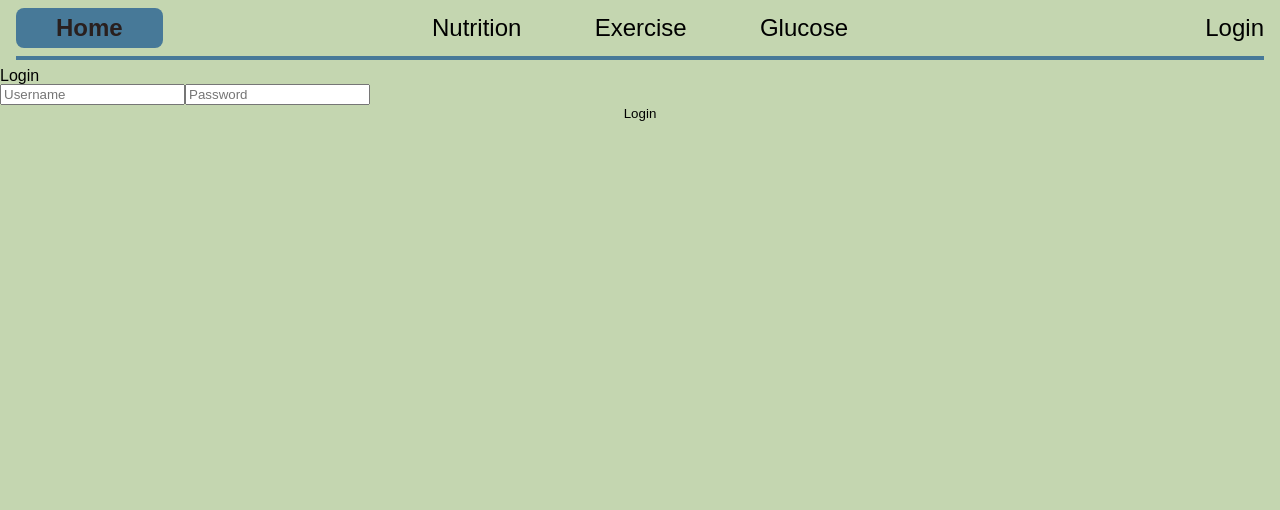
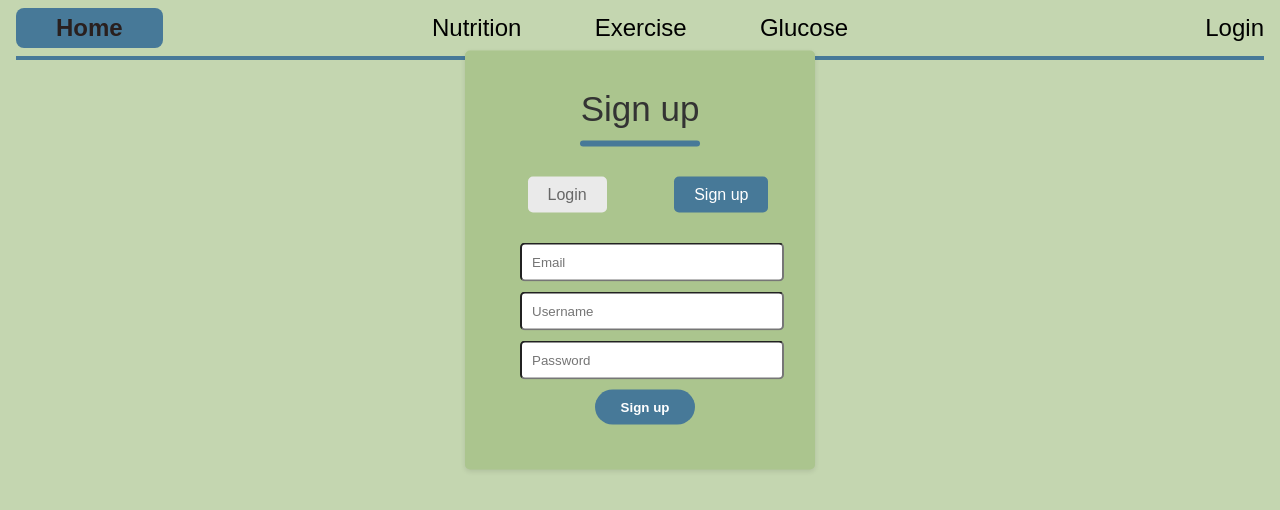
Before and after one commit to weeturtle/pi_webapp, a React (Vite) app: page /login in a window 1280 px wide. Shown: the top 510 px of the page. Built offline with nearby package versions, Linux system fonts and the light colour scheme.

Commit message:
Updated login style

```diff
--- a/src/components/data_inputs/descriptionbox.tsx
+++ b/src/components/data_inputs/descriptionbox.tsx
@@ -1,3 +1,5 @@
+import './datastyle.scss';
+
 const DescriptionBox = (description: string, setDescription: (description: string) => void) => {
   return (
     <div className="description-box">
--- a/src/components/login/index.tsx
+++ b/src/components/login/index.tsx
@@ -1,5 +1,6 @@
 import { useState } from 'react';
 import { useAuth } from '../../auth/AuthProvider';
+import './login.scss';
 
 const LoginBox = () => {
   const [username, setUsername] = useState('');
@@ -15,12 +16,21 @@ const LoginBox = () => {
     alert('please provide a valid input');
   };
 
+  const [action, setAction] = useState('Sign up');
+
   return (
     <div className="login_container">
-      <h1>Login</h1>
+      <h2 className= "logintitle">{action}</h2>
+      <div className="decorunder"></div>
+      <div className = "submitbutton-container">
+        <div className = {action=== 'Login'?'submitbuttons': 'submitbuttons gray'} onClick={() => {setAction('Login');}}>Login</div>
+        <div className = {action=== 'Login'?'submitbuttons gray': 'submitbuttons'} onClick={() => {setAction('Sign up');}} >Sign up</div>
+      </div>
+      {action=== 'Login'?<div></div>: <input type="email" value={username} onChange={(e) => setUsername(e.target.value)} placeholder="Email" />}
       <input type="text" value={username} onChange={(e) => setUsername(e.target.value)} placeholder="Username" />
       <input type="password" value={password} onChange={(e) => setPassword(e.target.value)} placeholder="Password" />
-      <button onClick={handleSubmitEvent}>Login</button>
+      <button onClick={handleSubmitEvent}>{action}</button>
+      {/*Might need to do a thingy*/}
     </div>
   );
 };
--- /dev/null
+++ b/src/components/login/login.scss
@@ -0,0 +1,68 @@
+.login_container{
+    position: absolute;
+    margin-top: 15%;
+    width: 350px;
+    background-color: #ABC58E;
+    left:50%;
+    transform: translate(-50%, -50%);
+    padding: 25px 25px 45px 25px;
+    border-radius: 5px;
+    box-shadow: 0 2px 5px rgba(0, 0, 0, 0.1);
+    border-color: #477998;
+
+    .logintitle{
+        text-align: center;
+        padding: 15px 20px;
+        color: #333;
+        font-size: 35px;
+        font-weight: 500;
+    }
+
+    .decorunder{
+        margin-left: 30%;
+        width: 120px;
+        height: 6px;
+        background: #477998;
+        border-radius: 9px;
+    }
+
+    input{
+        margin-left: 10%;
+        display: block;
+        margin-bottom: 10px;
+        padding: 10px;
+        width: 80%;
+        border-radius: 5px;
+    }
+
+    .submitbutton-container{
+        display: flex;
+        gap: 30px;
+        margin: 30px auto;
+
+        .submitbuttons{
+            margin-left:12.5%;
+            padding: 10px 20px;
+            background-color: #477998;
+            color: white;
+            border: none;
+            border-radius: 5px;
+            cursor: pointer;
+        }
+        .gray{
+            background-color: #eaeaea;
+            color: #676767;
+        }
+    }
+
+    button{
+        margin-left: 35%;
+        width: 100px;
+        height:35px;
+        color: #fff;
+        background: #477998;
+        border-radius: 25px;
+        font-weight: 700;
+        cursor: pointer;
+    }
+}
```
